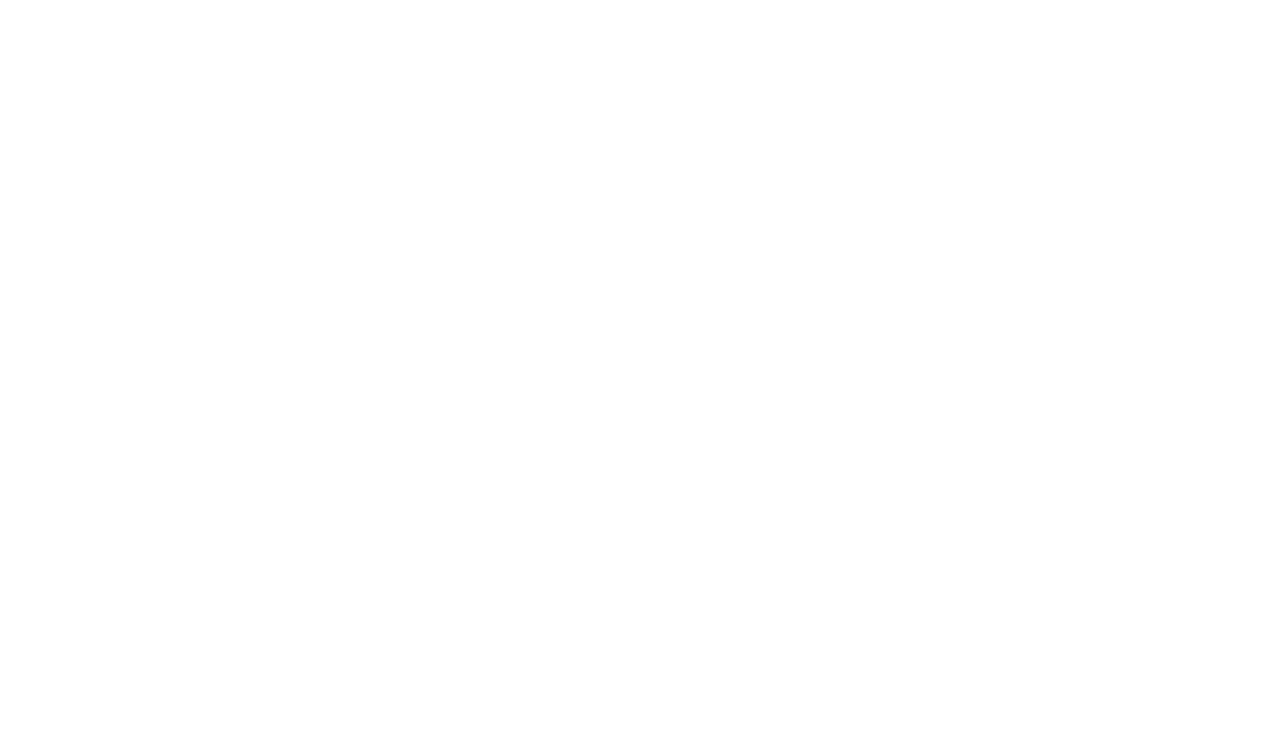
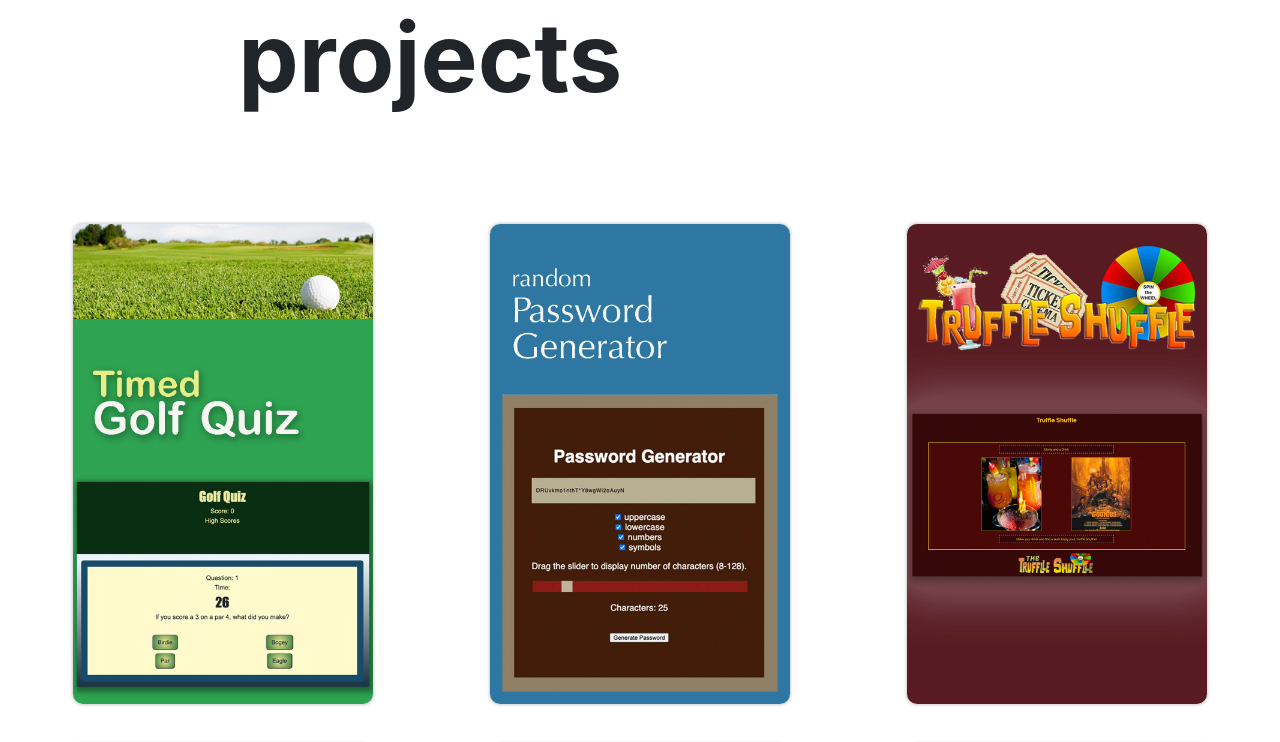
Before and after one commit to bjenkins63/bjReactPortfolio, a React (Create React App) app: page /art in a window 1280 px wide. Shown: the part 335-1077 px from the top of the page. Before the commit the page ends 800 px from the top, so only its background shows below. Built offline with nearby package versions, Linux system fonts and the light colour scheme.

Commit message:
art gallery page roughed in

```diff
--- /dev/null
+++ b/src/components/Gallery.js
@@ -0,0 +1,116 @@
+import React from 'react';
+
+import Card from './Card';
+import Container from 'react-bootstrap/Container';
+
+import Row from 'react-bootstrap/Row';
+
+import golf from '../assets/images/golf.jpg';
+import generator from '../assets/images/generator.jpg';
+import truffle from '../assets/images/truffle.jpg';
+import notepad from '../assets/images/notepad.jpg';
+import artstack from '../assets/images/artstack.jpg';
+import weather from '../assets/images/weather.jpg';
+
+
+
+class Gallery extends React.Component {
+
+   constructor(props) {
+       super(props);
+       this.state = {
+           items: [
+               {
+                   id: 0,
+                   title: 'Golf Quiz',
+                   subTitle: 'A timed test of your golfing knowledge.',
+                   imgSrc: golf,
+                   link: 'https://github....',
+                   selected: false
+               },
+               {
+                   id: 1,
+                   title: 'Random Password Generator',
+                   subTitle: 'Create unique passwords from 8-64 characters long.',
+                   imgSrc: generator,
+                   link: 'https://github....',
+                   selected: false
+               },
+               {
+                   id: 2,
+                   title: 'Truffle Shuffle',
+                   subTitle: 'A group project integrating external API calls to create a fun entertainment application.',
+                   imgSrc: truffle,
+                   link: 'https://github....',
+                   selected: false
+               },
+               {
+                   id: 3,
+                   title: 'Note Pad',
+                   subTitle: 'An application for keeping and deleting notes.',
+                   imgSrc: notepad,
+                   link: 'https://github....',
+                   selected: false
+               },
+               {
+                   id: 4,
+                   title: 'Art Stack',
+                   subTitle: 'A group project, we created an online gallery application for local artists to exhibit their work.',
+                   imgSrc: artstack,
+                   link: 'https://github....',
+                   selected: false
+               },
+               {
+                   id: 5,
+                   title: 'API Weather App',
+                   subTitle: 'Search for a city, get weather conditions for that day and a 5-day forecast.',
+                   imgSrc: weather,
+                   link: 'https://github....',
+                   selected: false
+               },
+           ]
+
+       }
+   }
+
+
+   handleCardClick = (id, card) => {
+       let items = [...this.state.items];
+
+       items[id].selected = items[id].selected ? false : true;
+
+       items.forEach(item => {
+           if(item.id !== id) {
+               item.selected = false;
+           }
+       });
+
+       this.setState( {
+           items
+       });
+   }
+
+
+   makeItems = (items) => {
+       return items.map(item => {
+           return <Card item={item} click={(e => this.handleCardClick(item.id, e))}  key={item.id}/>
+       })
+
+
+   }
+
+
+
+   render() {
+       return(
+           <Container fluid={true}>
+               <Row className="justify-content-around">
+                   {this.makeItems(this.state.items)}
+               </Row>
+           </Container>
+           );
+   }
+}
+
+
+export default Gallery;
--- a/src/views/ArtView.js
+++ b/src/views/ArtView.js
@@ -1,10 +1,17 @@
 import React from 'react';
+
+import Hero from '../components/Hero';
+import Gallery from '../components/Gallery';
+
 
 function ArtView(props) {
 
     return(
-        <p>ART and DESIGN</p>
-    )
+        <div>
+            <Hero title={props.title} subtitle={props.subtitle} body={props.body} />
+            <Gallery />
+        </div>
+    );
 
 }
 
```
